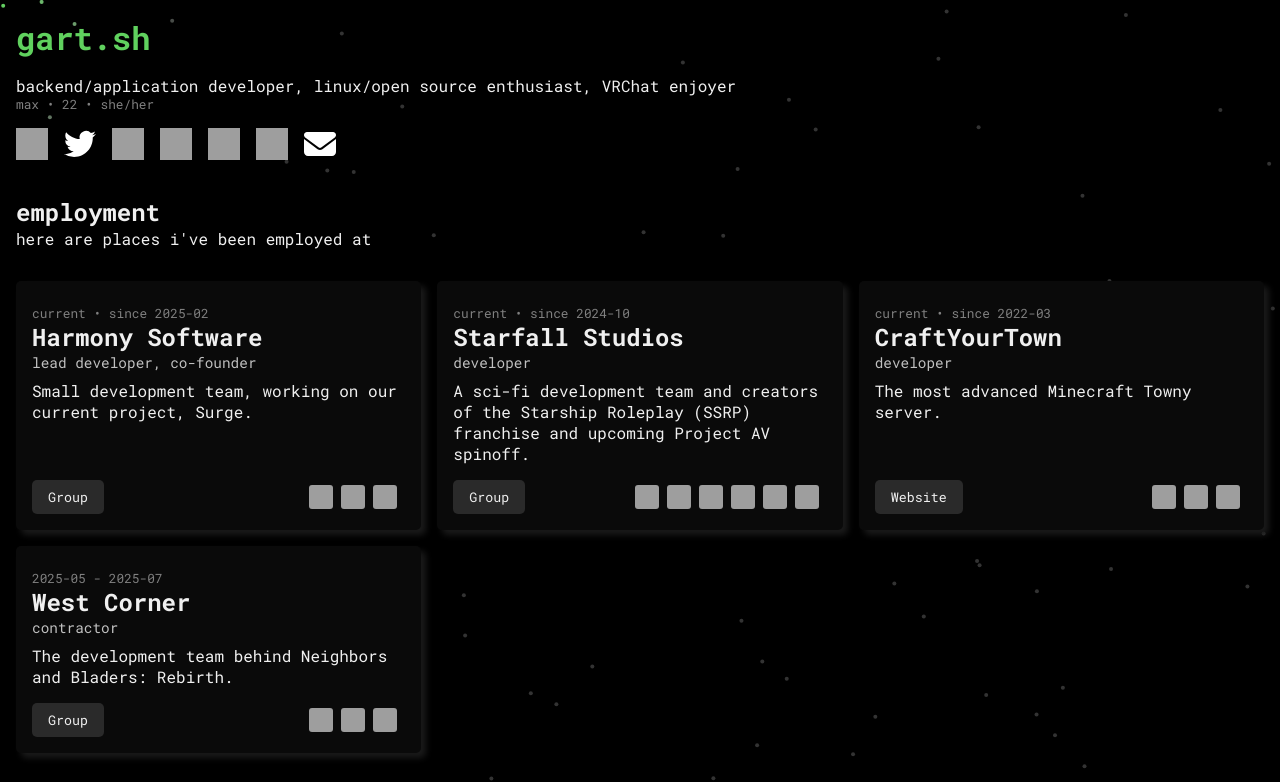
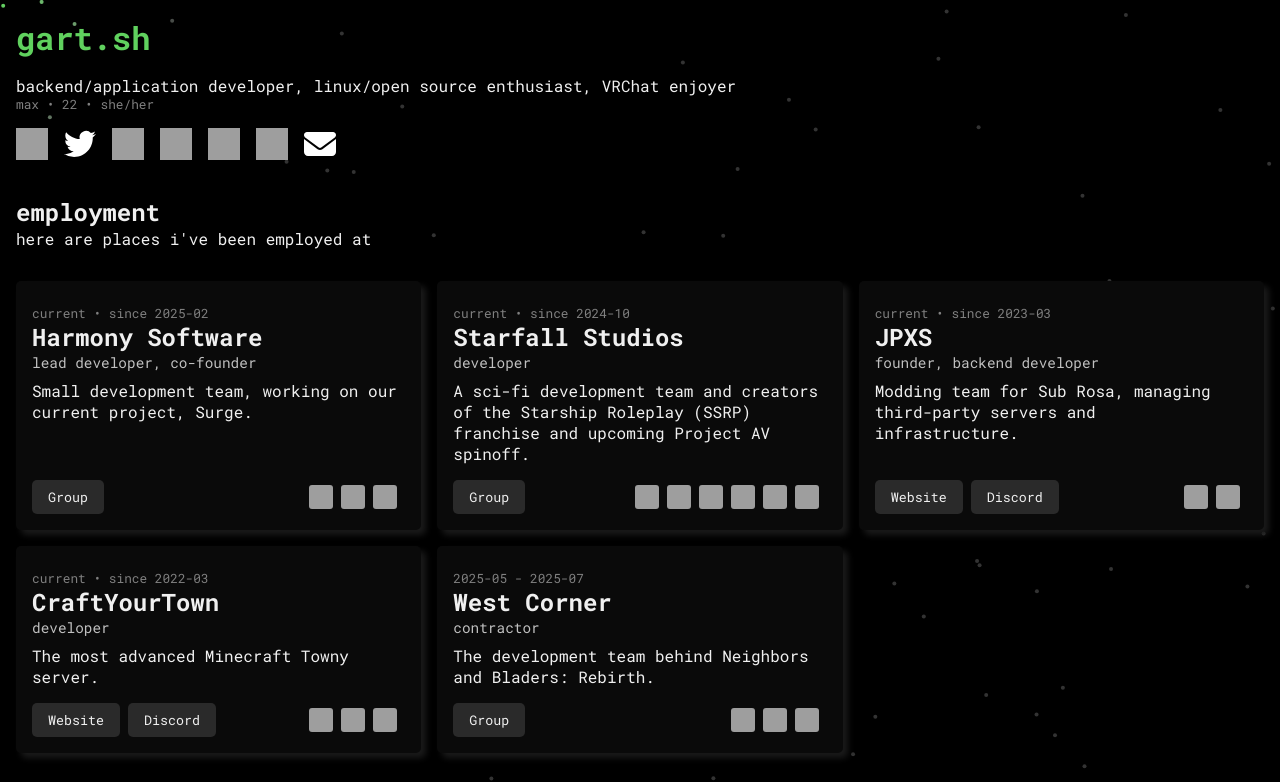
Before and after one commit to gart-sh/index, a website built with Vite: page src/index.html in a window 1280 px wide. Shown: the top 782 px of the page. Built offline with nearby package versions, Linux system fonts and the light colour scheme; grey boxes are pictures that could not be loaded.

Commit message:
update employment

```diff
--- a/src/index.html
+++ b/src/index.html
@@ -116,6 +116,29 @@
 			</div>
 		</div>
 
+
+		<div class="card" style="animation: 0.5s 150ms forwards fadeIn">
+			<div class="card-timestamp">current • since 2023-03</div>
+			<div class="card-header">
+				<h2 class="card-title">JPXS</h2>
+				<p class="card-role">founder, backend developer</p>
+				<p class="card-description">Modding team for Sub Rosa, managing third-party servers and infrastructure.
+				</p>
+			</div>
+			<div class="card-footer">
+				<div class="card-links">
+					<a class="card-link" href="https://jpxs.io" target="_blank"
+						rel="noopener noreferrer"><button>Website</button></a>
+					<a class="card-link" href="https://discord.gg/subrosa" target="_blank"
+						rel="noopener noreferrer"><button>Discord</button></a>
+				</div>
+				<div class="card-langs">
+					<img src="https://cdn.simpleicons.org/typescript" />
+					<img src="https://cdn.simpleicons.org/lua" />
+				</div>
+			</div>
+		</div>
+
 		<div class="card" style="animation: 0.5s 150ms forwards fadeIn">
 			<div class="card-timestamp">current • since 2022-03</div>
 			<div class="card-header">
@@ -127,6 +150,8 @@
 				<div class="card-links">
 					<a class="card-link" href="https://craftyourtown.com" target="_blank"
 						rel="noopener noreferrer"><button>Website</button></a>
+					<a class="card-link" href="https://discord.gg/cyt" target="_blank"
+						rel="noopener noreferrer"><button>Discord</button></a>
 				</div>
 				<div class="card-langs">
 					<img src="https://cdn.simpleicons.org/typescript" />
```
